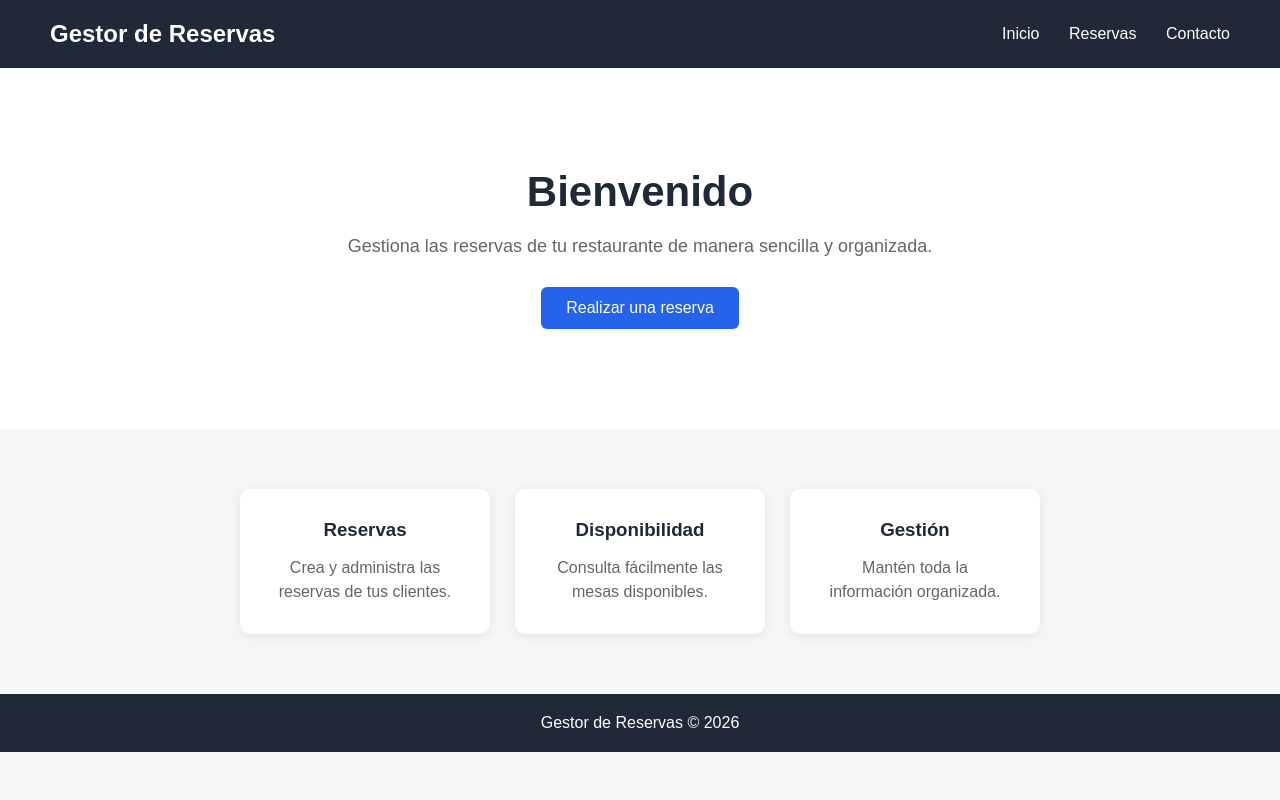
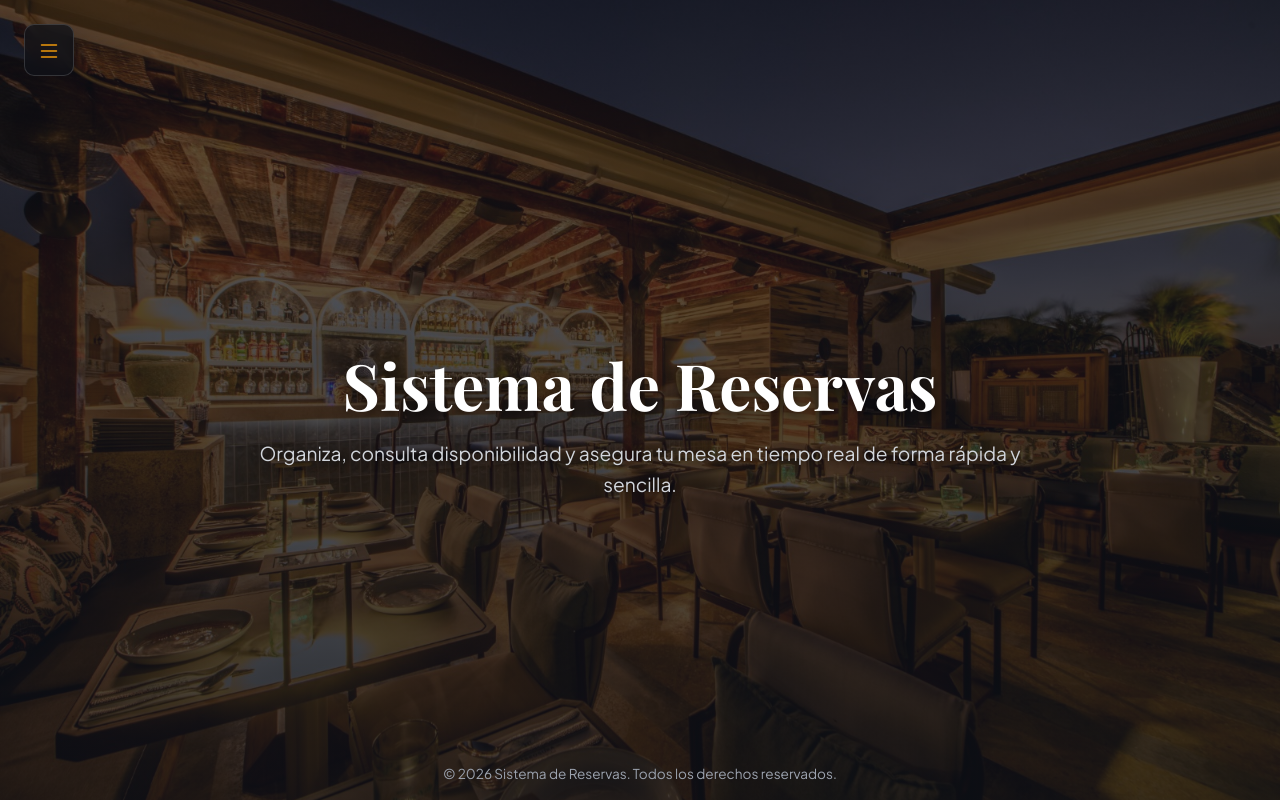
Before and after one commit to Ignacioea/Gestor-de-Reservas-de-Restaurantes, a Django app: page / in a window 1280 px wide. Run offline with Django 5.2, Linux system fonts and the light colour scheme.

Commit message:
feat: home page frontend ready

```diff
--- a/config/settings.py
+++ b/config/settings.py
@@ -129,6 +129,7 @@ USE_TZ = False
 # https://docs.djangoproject.com/en/6.1/howto/static-files/
 
 STATIC_URL = 'static/'
+WHITENOISE_AUTOREFRESH = True
 
 STATIC_ROOT = BASE_DIR/"staticfiles"
 
--- a/reservations/static/css/style.css
+++ b/reservations/static/css/style.css
@@ -1,100 +1,95 @@
-* {
-    margin: 0;
-    padding: 0;
-    box-sizing: border-box;
+body, html {
+    height: 100%;
+    font-family: 'Plus Jakarta Sans', sans-serif;
+    color: #ffffff;
+    background-color: #0f1219;
 }
 
-body {
-    font-family: Arial, sans-serif;
-    background: #f4f6f8;
-    color: #333;
+/* Fondo principal */
+.hero-section {
+    min-height: 100vh;
+    width: 100%;
+    background-image: linear-gradient(
+        rgba(15, 18, 25, 0.65),
+        rgba(15, 18, 25, 0.78)
+    ), url('espacios.jpg');
+    background-size: cover;
+    background-position: center;
+    background-repeat: no-repeat;
 }
 
-header {
-    background: #1f2937;
-    color: white;
-    padding: 20px 50px;
-
-    display: flex;
-    justify-content: space-between;
-    align-items: center;
+/* Botón hamburguesa personalizado */
+.btn-hamburger {
+    background-color: rgba(15, 18, 25, 0.75);
+    backdrop-filter: blur(8px);
+    border: 1px solid rgba(255, 255, 255, 0.15);
+    color: #f59e0b;
+    border-radius: 10px;
+    padding: 0.45rem 0.75rem;
+    transition: all 0.3s ease;
 }
 
-header h1 {
-    font-size: 24px;
+.btn-hamburger:hover,
+.btn-hamburger:focus {
+    background-color: rgba(15, 18, 25, 0.95);
+    border-color: #f59e0b;
+    color: #fbbf24;
 }
 
-nav a {
-    color: white;
-    text-decoration: none;
-    margin-left: 25px;
+/* Estilo oscuro glassmorphism para el Offcanvas */
+.custom-offcanvas {
+    width: 270px !important;
+    background-color: rgba(15, 18, 25, 0.95);
+    backdrop-filter: blur(12px);
+    border-right: 1px solid rgba(255, 255, 255, 0.1);
+    color: #ffffff;
 }
 
-nav a:hover {
-    text-decoration: underline;
+.logo {
+    font-family: 'Playfair Display', serif;
+    font-size: 1.5rem;
+    font-weight: 700;
+    letter-spacing: 1px;
+    color: #f59e0b;
 }
 
-.hero {
-    text-align: center;
-    padding: 100px 20px;
-    background: white;
+.sidebar-nav .nav-link {
+    color: #e5e7eb;
+    padding: 0.8rem 1rem;
+    border-radius: 8px;
+    font-size: 0.95rem;
+    font-weight: 500;
+    transition: all 0.25s ease;
 }
 
-.hero h2 {
-    font-size: 42px;
-    margin-bottom: 20px;
-    color: #1f2937;
+.sidebar-nav .nav-link:hover,
+.sidebar-nav .nav-link.active {
+    background-color: rgba(245, 158, 11, 0.15);
+    color: #f59e0b;
 }
 
-.hero p {
-    font-size: 18px;
-    color: #666;
-    margin-bottom: 30px;
+/* Textos centrales */
+.hero-content {
+    max-width: 800px;
 }
 
-.button {
-    display: inline-block;
-    padding: 12px 25px;
-    background: #2563eb;
-    color: white;
-    text-decoration: none;
-    border-radius: 6px;
+.hero-title {
+    font-family: 'Playfair Display', serif;
+    font-size: clamp(2.5rem, 5vw, 4.2rem);
+    font-weight: 700;
+    line-height: 1.15;
+    text-shadow: 0 4px 12px rgba(0, 0, 0, 0.6);
 }
 
-.button:hover {
-    background: #1d4ed8;
+.hero-subtitle {
+    font-size: clamp(1rem, 2vw, 1.2rem);
+    color: #d1d5db;
+    line-height: 1.6;
+    text-shadow: 0 2px 8px rgba(0, 0, 0, 0.6);
 }
 
-.features {
-    display: flex;
-    justify-content: center;
-    gap: 25px;
-    padding: 60px 20px;
+/* Footer */
+.hero-footer {
+    font-size: 0.85rem;
+    color: #9ca3af;
 }
-
-.card {
-    background: white;
-    width: 250px;
-    padding: 30px;
-    text-align: center;
-    border-radius: 10px;
-
-    box-shadow: 0 2px 10px rgba(0, 0, 0, 0.08);
-}
-
-.card h3 {
-    margin-bottom: 15px;
-    color: #1f2937;
-}
-
-.card p {
-    color: #666;
-    line-height: 1.5;
-}
-
-footer {
-    text-align: center;
-    padding: 20px;
-    background: #1f2937;
-    color: white;
-}
--- a/reservations/templates/home.html
+++ b/reservations/templates/home.html
@@ -5,65 +5,76 @@
 <head>
     <meta charset="UTF-8">
     <meta name="viewport" content="width=device-width, initial-scale=1.0">
-
-    <title>Gestor de Reservas</title>
-
+    <title>Sistema de Reservas</title>
+    <!-- Tipografías -->
+    <link href="https://fonts.googleapis.com/css2?family=Playfair+Display:wght@600;700&family=Plus+Jakarta+Sans:wght@400;500;600;700&display=swap" rel="stylesheet">
+    <!-- Bootstrap 5 CSS -->
+    <link href="https://cdn.jsdelivr.net/npm/bootstrap@5.3.3/dist/css/bootstrap.min.css" rel="stylesheet">
+    <!-- Bootstrap Icons -->
+    <link href="https://cdn.jsdelivr.net/npm/bootstrap-icons@1.11.3/font/bootstrap-icons.min.css" rel="stylesheet">
+    <!-- Tu CSS personalizado -->
     <link rel="stylesheet" href="{% static 'css/style.css' %}">
 </head>
-
 <body>
 
-    <header>
-        <h1>Gestor de Reservas</h1>
+    <div class="hero-section d-flex flex-column justify-content-between">
 
-        <nav>
-            <a href="/">Inicio</a>
-            <a href="#">Reservas</a>
-            <a href="#">Contacto</a>
-        </nav>
-    </header>
-
-    <section class="hero">
-        <h2>Bienvenido</h2>
-
-        <p>
-            Gestiona las reservas de tu restaurante
-            de manera sencilla y organizada.
-        </p>
-
-        <a href="#" class="button">
-            Realizar una reserva
-        </a>
-    </section>
-
-    <section class="features">
-
-        <div class="card">
-            <h3>Reservas</h3>
-            <p>
-                Crea y administra las reservas de tus clientes.
-            </p>
+        <!-- Botón Hamburguesa arriba a la izquierda -->
+        <div class="p-4">
+            <button class="btn btn-hamburger" type="button" data-bs-toggle="offcanvas" data-bs-target="#menuLateral" aria-controls="menuLateral" title="Abrir menú">
+                <i class="bi bi-list fs-4"></i>
+            </button>
         </div>
 
-        <div class="card">
-            <h3>Disponibilidad</h3>
-            <p>
-                Consulta fácilmente las mesas disponibles.
-            </p>
+        <!-- Menú Lateral Izquierdo (Offcanvas de Bootstrap) -->
+        <div class="offcanvas offcanvas-start custom-offcanvas" tabindex="-1" id="menuLateral" aria-labelledby="menuLateralLabel">
+            <div class="offcanvas-header border-bottom border-secondary border-opacity-25 px-4 py-3">
+                <a class="logo text-decoration-none" id="menuLateralLabel">RESERVAS</a>
+                <button type="button" class="btn-close btn-close-white" data-bs-dismiss="offcanvas" aria-label="Cerrar"></button>
+            </div>
+
+            <div class="offcanvas-body px-3 py-4">
+                <nav class="nav flex-column gap-2 sidebar-nav">
+                    <a class="nav-link active" href="/">
+                        <i class="bi bi-house-door me-2"></i> Inicio
+                    </a>
+                    <a class="nav-link" href="#">
+                        <i class="bi bi-shield-lock me-2"></i> Roles
+                    </a>
+                    <a class="nav-link" href="#">
+                        <i class="bi bi-people me-2"></i> Usuarios
+                    </a>
+                    <a class="nav-link" href="#">
+                        <i class="bi bi-shop me-2"></i> Restaurantes
+                    </a>
+                    <a class="nav-link" href="#">
+                        <i class="bi bi-layers me-2"></i> Sectores
+                    </a>
+                    <a class="nav-link" href="#">
+                        <i class="bi bi-layout-wtf me-2"></i> Mesas
+                    </a>
+                    <a class="nav-link" href="#">
+                        <i class="bi bi-calendar-check me-2"></i> Reservas
+                    </a>
+                </nav>
+            </div>
         </div>
 
-        <div class="card">
-            <h3>Gestión</h3>
-            <p>
-                Mantén toda la información organizada.
+        <!-- Contenido central -->
+        <main class="hero-content text-center mx-auto px-3">
+            <h1 class="hero-title mb-3">Sistema de Reservas</h1>
+            <p class="hero-subtitle mb-0">
+                Organiza, consulta disponibilidad y asegura tu mesa en tiempo real de forma rápida y sencilla.
             </p>
-        </div>
+        </main>
 
-    </section>
+        <!-- Footer -->
+        <footer class="hero-footer text-center py-3">
+            &copy; 2026 Sistema de Reservas. Todos los derechos reservados.
+        </footer>
+    </div>
 
-    <footer>
-        <p>Gestor de Reservas © 2026</p>
-    </footer>
-
+    <!-- Bootstrap 5 JS Bundle (necesario para abrir/cerrar el Offcanvas) -->
+    <script src="https://cdn.jsdelivr.net/npm/bootstrap@5.3.3/dist/js/bootstrap.bundle.min.js"></script>
 </body>
 </html>
```
Also changed, not shown: reservations/static/css/espacios.jpg (added).
